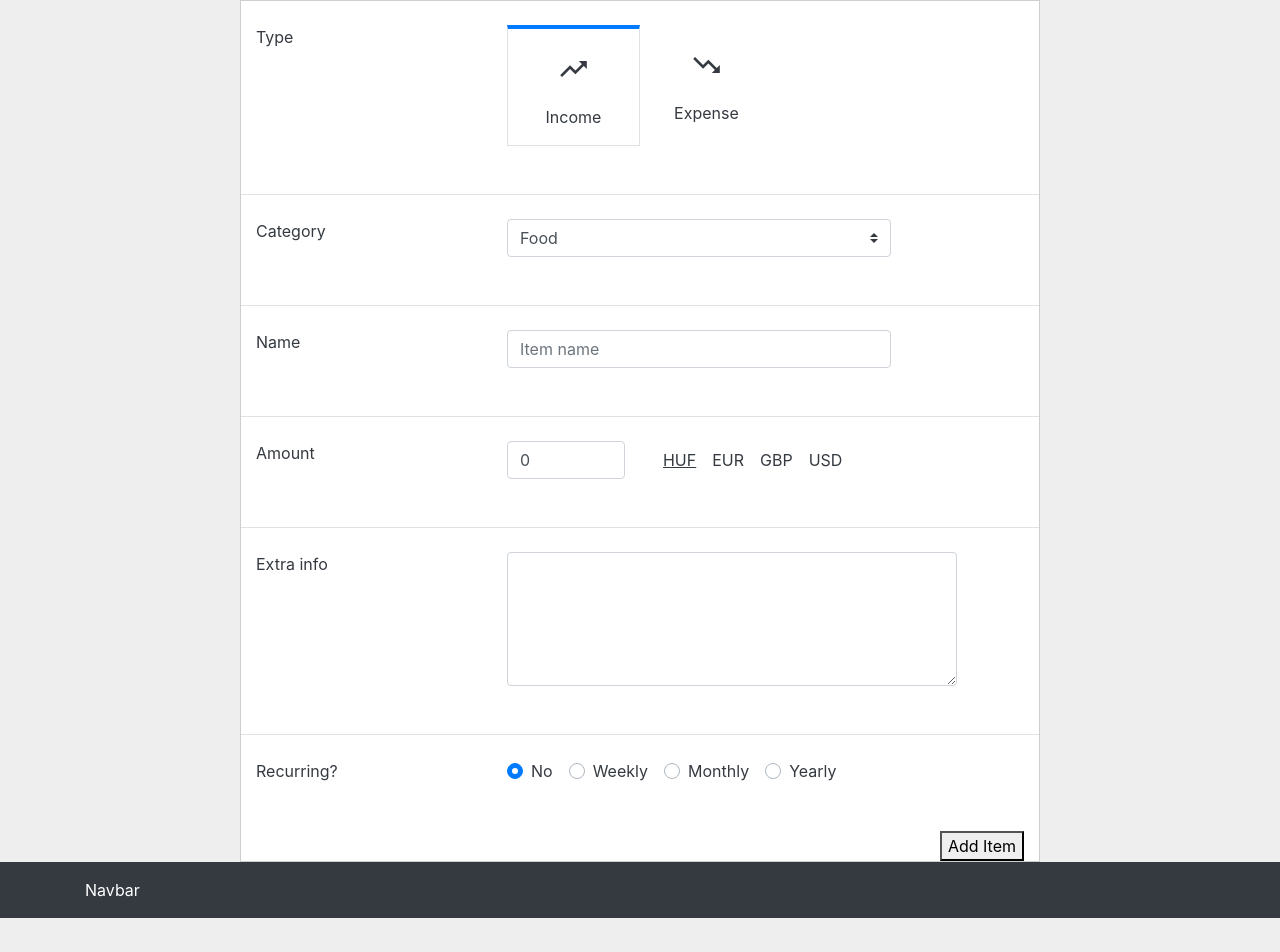
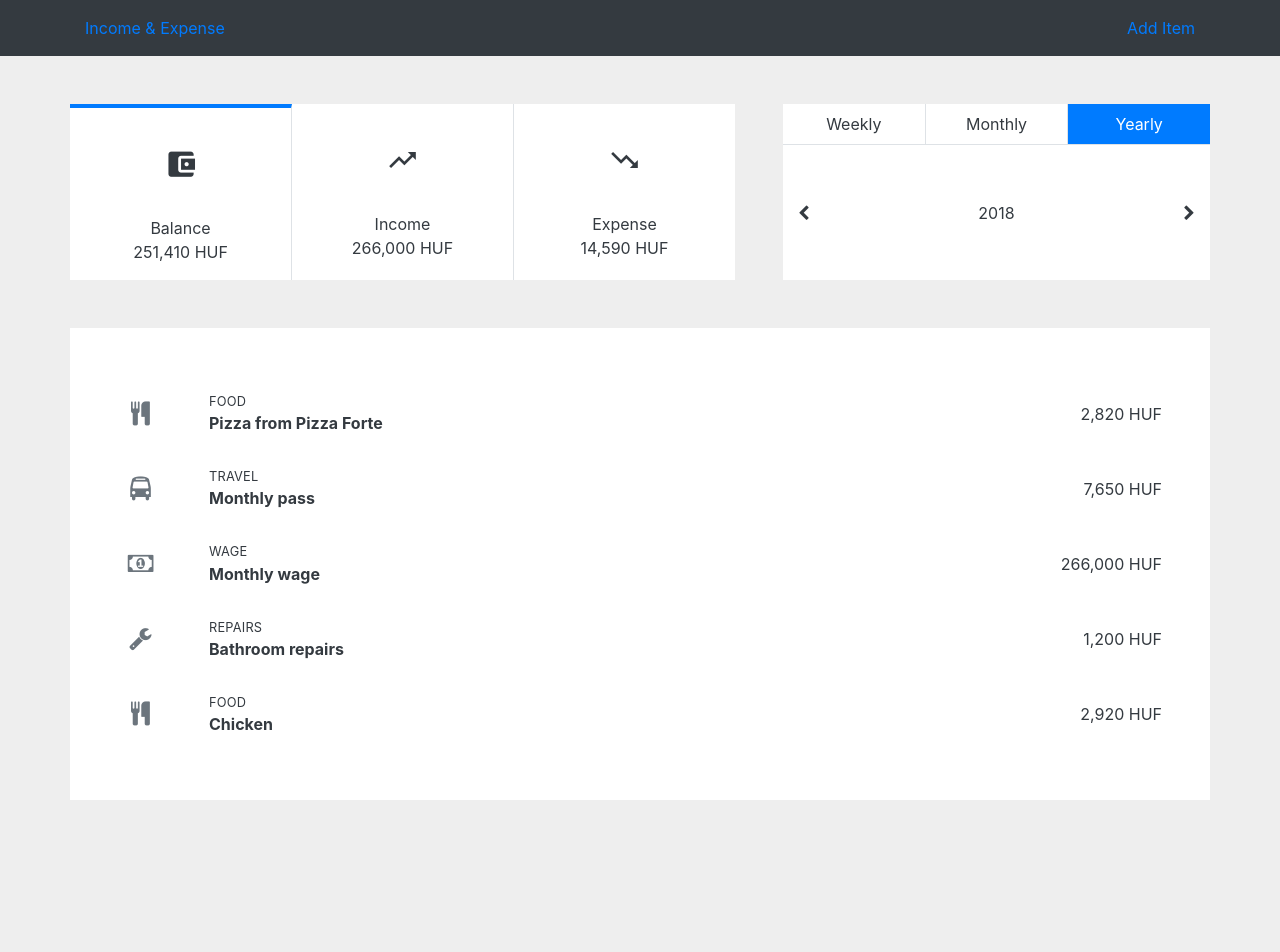
Before and after one commit to barnabasmolnar/income-expense, a React (Create React App) app: page / in a window 1280 px wide. Shown: the top 952 px of the page. After the commit the page ends 800 px from the top, so only its background shows below. Built offline with nearby package versions, Linux system fonts and the light colour scheme.

Commit message:
React router added to the project

```diff
--- a/package.json
+++ b/package.json
@@ -14,6 +14,7 @@
     "react": "^16.2.0",
     "react-dom": "^16.2.0",
     "react-redux": "^5.0.7",
+    "react-router-dom": "^4.2.2",
     "redux": "^3.7.2",
     "uuid": "^3.2.1"
   },
--- a/src/AddItem/AddItem.js
+++ b/src/AddItem/AddItem.js
@@ -11,7 +11,7 @@ class AddItem extends Component {
         this.state = {
             type: "income",
             category: "food",
-            name: "",
+            title: "",
             amount: 0,
             currency: "HUF",
             extraInfo: "",
@@ -90,8 +90,8 @@ class AddItem extends Component {
                                 className="form-control"
                                 type="text"
                                 placeholder="Item name"
-                                onChange={this.changeProperties("name")}
-                                value={this.state.name}
+                                onChange={this.changeProperties("title")}
+                                value={this.state.title}
                             />
                         </div>
                     </div>
@@ -235,8 +235,8 @@ class AddItem extends Component {
     }
 
     handleAddItem() {
-        if (this.state.name && this.state.amount > 0) {
-            let { type, category, name, amount, currency, extraInfo, recurring } = this.state;
+        if (this.state.title && this.state.amount > 0) {
+            let { type, category, title, amount, currency, extraInfo, recurring } = this.state;
 
             switch (currency) {
                 case "EUR":
@@ -252,7 +252,10 @@ class AddItem extends Component {
                     amount *= 1;
             }
 
-            this.props.addItem({ type, category, name, amount, extraInfo, recurring });
+            this.props.addItem({ type, category, title, amount, extraInfo, recurring });
+
+            // send me back to root
+            this.props.history.push("/");
         } else {
             this.setState({ error: true }, () => window.location.hash = "add-item__error");
         }
--- a/src/App.js
+++ b/src/App.js
@@ -1,23 +1,18 @@
 import React from "react";
 import "./App.css";
 import NavBar from "./NavBar/NavBar";
-import MainSummary from "./MainSummary/MainSummary";
-import DateSelection from "./DateSelection/DateSelection";
-import Items from "./Items/Items";
+import Main from "./Main/Main";
 import AddItem from "./AddItem/AddItem";
+import { BrowserRouter as Router, Route } from "react-router-dom";
 
 const App = () => (
-    <div>
-        <AddItem />
-        <NavBar />
-        <div className="container my-5">
-            <div className="row">
-                <MainSummary />
-                <DateSelection />
-            </div>
+    <Router>
+        <div>
+            <NavBar />
+            <Route exact path="/" component={Main} />
+            <Route path="/additem" component={AddItem} />
         </div>
-        <Items />
-    </div>
+    </Router>
 )
 
 export default App;
--- /dev/null
+++ b/src/Main/Main.js
@@ -0,0 +1,18 @@
+import React from "react";
+import MainSummary from "../MainSummary/MainSummary";
+import DateSelection from "../DateSelection/DateSelection";
+import Items from "../Items/Items";
+
+const Main = () => (
+    <div>
+        <div className="container my-5">
+            <div className="row">
+                <MainSummary />
+                <DateSelection />
+            </div>
+        </div>
+        <Items />
+    </div>
+)
+
+export default Main;
--- a/src/NavBar/NavBar.js
+++ b/src/NavBar/NavBar.js
@@ -1,12 +1,16 @@
 import React from 'react';
 // import './NavBar.css';
+import { Link } from "react-router-dom";
 
 const NavBar = () => (
     <div className="container-fluid navbar bg-dark text-white py-3">
         <div className="container">
             <div className="row">
                 <div className="col">
-                    Navbar
+                    <Link to="/">Income & Expense</Link>
+                </div>
+                <div className="col-2 text-right">
+                    <Link to="/additem">Add Item</Link>
                 </div>
             </div>
         </div>
```
